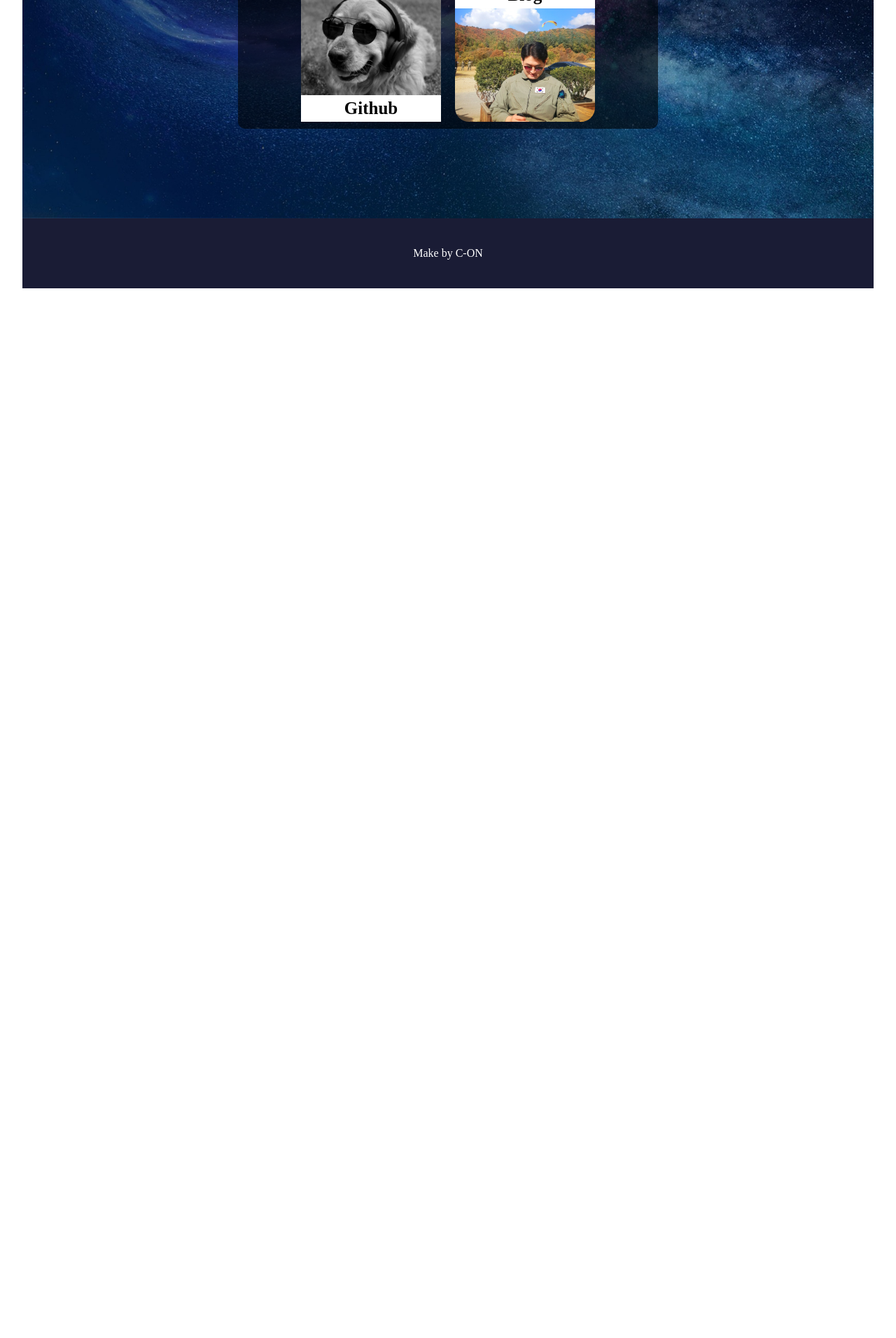
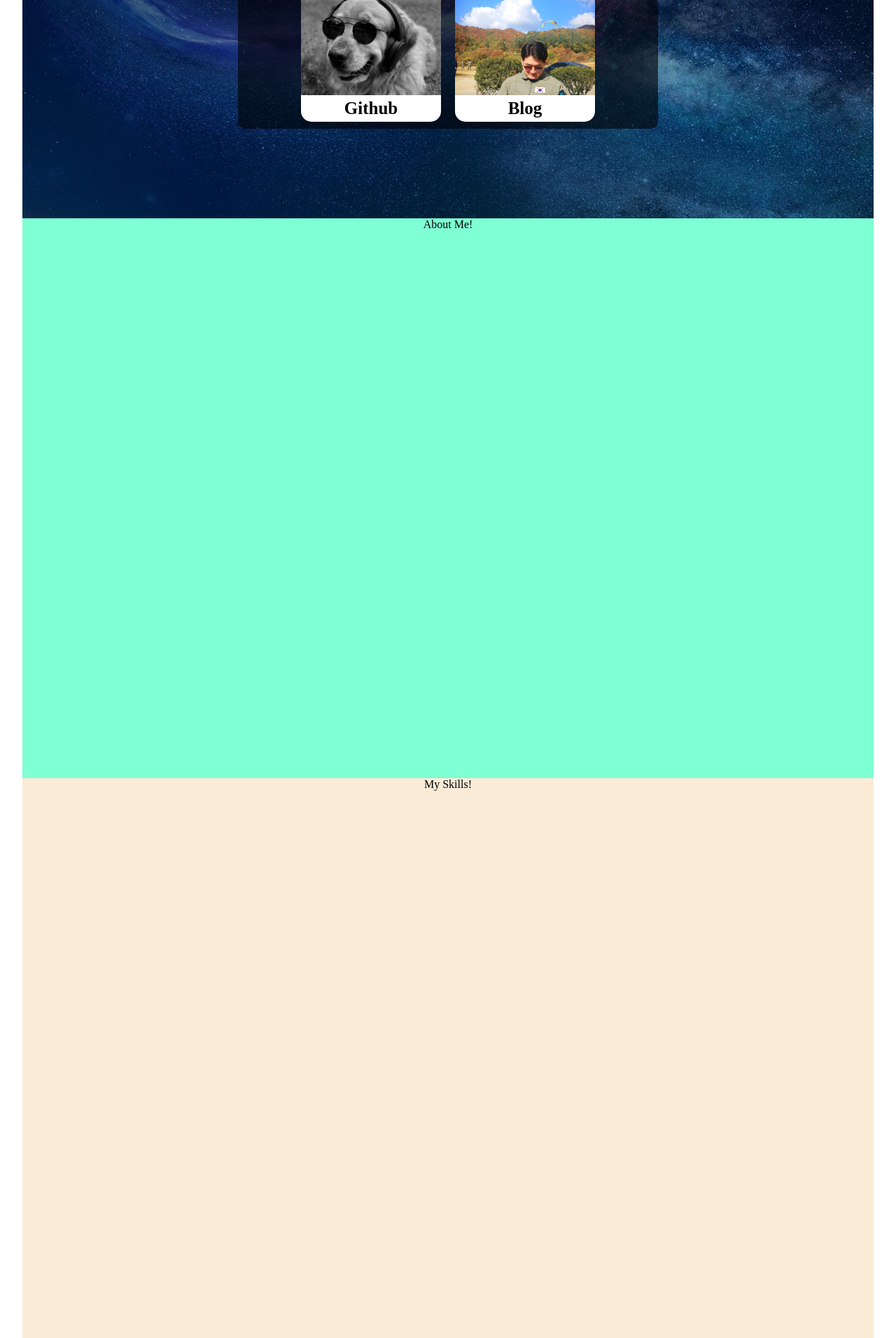
Before and after one commit to Ci5N0222/Portfolio-React, a React (Vite) app: page / in a window 1280 px wide. Shown: the part 520-2432 px from the top of the page at 70% size. Before the commit the page ends 964 px from the top, so only its background shows below. Built offline with nearby package versions, Linux system fonts and the light colour scheme.

Commit message:
메뉴 페이지, 스크롤 기능 추가

```diff
--- a/src/App.tsx
+++ b/src/App.tsx
@@ -1,3 +1,4 @@
+import { useRef } from 'react';
 import './App.css'
 import { Footer } from './components/Footer/Footer'
 import { Header } from './components/Header/Header'
@@ -5,10 +6,21 @@ import { Main } from './pages/Main/Main'
 
 function App() {
 
+  const aboutMeRef = useRef(null);
+  const skillsRef = useRef(null);
+  const careerRef = useRef(null);
+  const projectRef = useRef(null);
+
+  const list :any[] = [ aboutMeRef, skillsRef, careerRef, projectRef];
+
+  const scrollToSection = (ref :any) => {
+    ref.current.scrollIntoView({ behavior : "smooth" });
+  }
+
   return (
     <>
-      <Header />
-      <Main />
+      <Header list={ list } scrollToSection={ scrollToSection }/>
+      <Main list={ list }/>
       <Footer />
     </>
   )
--- a/src/components/Banner/Banner.module.css
+++ b/src/components/Banner/Banner.module.css
@@ -125,9 +125,11 @@
     font-size: 25px;
     font-weight: 900;
     padding: 5px;
-    background-color: white;
     width: 100%;
     text-align: center;
+    background-color: white;
+    border-bottom-right-radius: 15px;
+    border-bottom-left-radius: 15px;
 }
 
 .imgBox > :first-child {
@@ -139,7 +141,7 @@
 .imgBox > :last-child {
     background-image: url('/src/assets/img/profile02.jpg');
     justify-content: center;
-    align-items: start;
+    align-items: end;
 }
 
 .ment {
--- a/src/components/Header/Header.tsx
+++ b/src/components/Header/Header.tsx
@@ -1,8 +1,8 @@
 import { useEffect, useState } from 'react'
 import styles from './Header.module.css'
-import logo02 from '../../assets/img/Logo02.png'
+import logo02 from '../../assets/img/logo02.png'
 
-export const Header = () => {
+export const Header = (props:{ list :any[], scrollToSection : any}) => {
 
   const [ scrolled, setScolled ] = useState<boolean>(false);
 
@@ -21,14 +21,14 @@ export const Header = () => {
   return (
     <header className={ scrolled ? styles.scrolled : "" }>
       <div className={ styles.container }>
-        <div className={ styles.logo }>
+        <div className={ styles.logo } onClick={() => window.scrollTo({ top: 0, behavior: "smooth"})}>
           <img src={ logo02 } alt="" />
         </div>
         <div className={ styles.menu }>
-          <button>About Me</button>
-          <button>Skills</button>
-          <button>Career</button>
-          <button>Project</button>
+          <button onClick={ () => props.scrollToSection(props.list[0]) }>About Me</button>
+          <button onClick={ () => props.scrollToSection(props.list[1]) }>Skills</button>
+          <button onClick={ () => props.scrollToSection(props.list[2]) }>Career</button>
+          <button onClick={ () => props.scrollToSection(props.list[3]) }>Project</button>
         </div>
       </div>
     </header>
--- /dev/null
+++ b/src/pages/AboutMe/AboutMe.module.css
@@ -0,0 +1,4 @@
+.container {
+    background-color: aquamarine;
+    height: 100vh;
+}
--- /dev/null
+++ b/src/pages/AboutMe/AboutMe.tsx
@@ -0,0 +1,9 @@
+import styles from './AboutMe.module.css'
+
+export const AboutMe = () => {
+    return (
+        <div className={ styles.container }>
+            About Me!
+        </div>
+    )
+}
--- /dev/null
+++ b/src/pages/Career/Career.module.css
@@ -0,0 +1,4 @@
+.container {
+    background-color: cadetblue;
+    height: 100vh;
+}
--- /dev/null
+++ b/src/pages/Career/Career.tsx
@@ -0,0 +1,9 @@
+import styles from './Career.module.css'
+
+export const Career = () => {
+    return (
+        <div className={ styles.container }>
+            About Me!
+        </div>
+    )
+}
--- a/src/pages/Main/Main.tsx
+++ b/src/pages/Main/Main.tsx
@@ -1,16 +1,19 @@
 import { Banner } from '../../components/Banner/Banner'
+import { AboutMe } from '../AboutMe/AboutMe'
+import { Career } from '../Career/Career'
+import { Project } from '../Project/Project'
+import { Skills } from '../Skills/Skills'
 import styles from './Main.module.css'
 
-export const Main = () => {
+export const Main = (props:{list : any[]}) => {
+
   return (
     <main>
       <Banner />
-      {/*
-        1. 자기소개
-        2. Skills
-        3. Project
-
-      */}
+      <div ref={ props.list[0] }><AboutMe /></div>
+      <div ref={ props.list[1] }><Skills /></div>
+      <div ref={ props.list[2] }><Career /></div>
+      <div ref={ props.list[3] }><Project /></div>
       <div className={styles.container}></div>
     </main>
   )
--- /dev/null
+++ b/src/pages/Project/Project.module.css
@@ -0,0 +1,4 @@
+.container {
+    background-color: darkgrey;
+    height: 100vh;
+}
--- /dev/null
+++ b/src/pages/Project/Project.tsx
@@ -0,0 +1,9 @@
+import styles from './Project.module.css'
+
+export const Project = () => {
+    return (
+        <div className={ styles.container }>
+            Project!
+        </div>
+    )
+}
--- /dev/null
+++ b/src/pages/Skills/Skills.module.css
@@ -0,0 +1,4 @@
+.container {
+    background-color: antiquewhite;
+    height: 100vh;
+}
--- /dev/null
+++ b/src/pages/Skills/Skills.tsx
@@ -0,0 +1,9 @@
+import styles from './Skills.module.css'
+
+export const Skills = () => {
+    return (
+        <div className={ styles.container }>
+            My Skills!
+        </div>
+    )
+}
```
